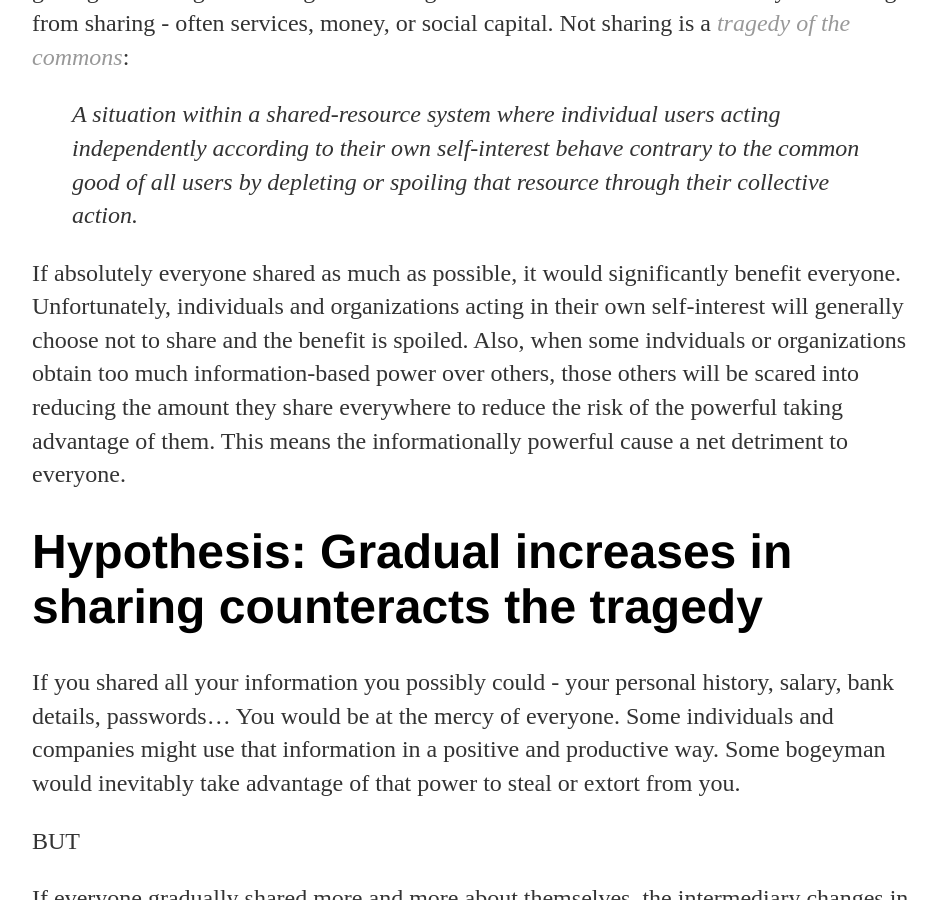
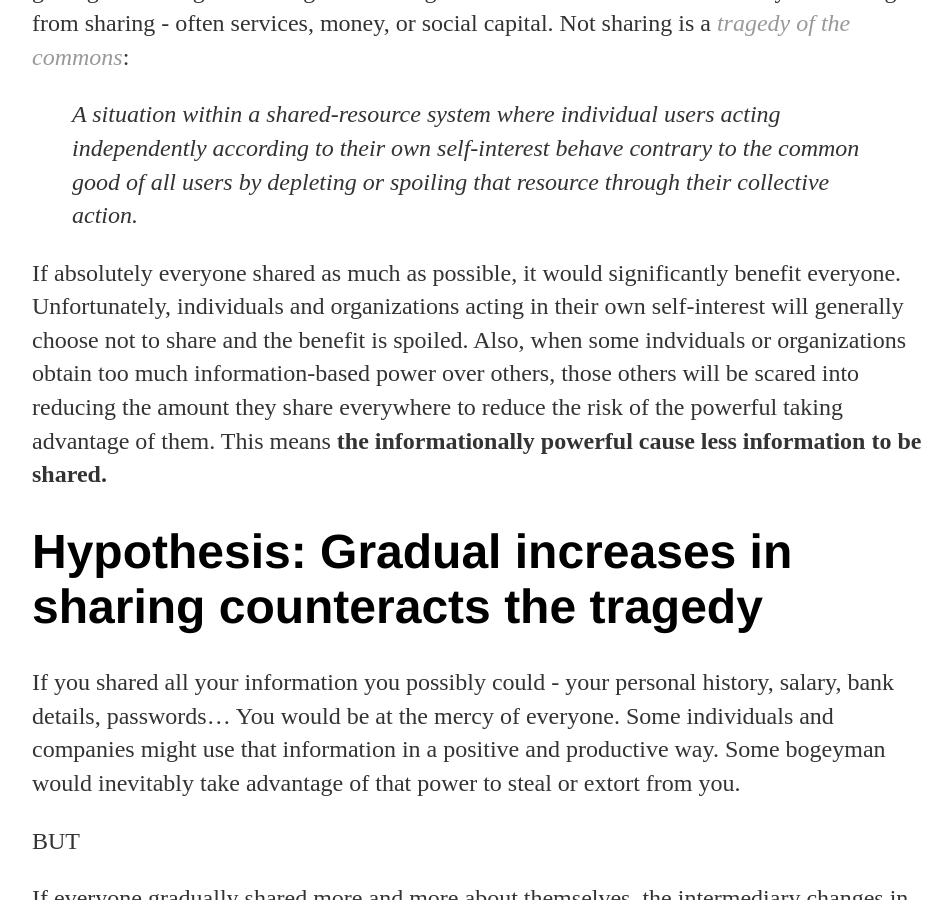
Before and after one commit to curiousest/curiousest.github.io, a Jekyll site: the page built from _posts/2016-12-22-privacy-is-a-tragedy-of-the-commons.md, in a window 1280 px wide and 900 px high, scrolled down 4678 px. Shown: the whole window, without its empty margins (160-1112 px from the left). Built offline with Jekyll 4.4.1, drawn with Linux system fonts in a browser that asks for light colours.

Commit message:
Update 2016-12-22-privacy-is-a-tragedy-of-the-commons.md

```diff
--- a/_posts/2016-12-22-privacy-is-a-tragedy-of-the-commons.md
+++ b/_posts/2016-12-22-privacy-is-a-tragedy-of-the-commons.md
@@ -114,7 +114,7 @@ Information inequality means that sharing information has a cost. Sharing inform
 
 > *A situation within a shared-resource system where individual users acting independently according to their own self-interest behave contrary to the common good of all users by depleting or spoiling that resource through their collective action.*
 
-If absolutely everyone shared as much as possible, it would significantly benefit everyone. Unfortunately, individuals and organizations acting in their own self-interest will generally choose not to share and the benefit is spoiled. Also, when some indviduals or organizations obtain too much information-based power over others, those others will be scared into reducing the amount they share everywhere to reduce the risk of the powerful taking advantage of them. This means the informationally powerful cause a net detriment to everyone.
+If absolutely everyone shared as much as possible, it would significantly benefit everyone. Unfortunately, individuals and organizations acting in their own self-interest will generally choose not to share and the benefit is spoiled. Also, when some indviduals or organizations obtain too much information-based power over others, those others will be scared into reducing the amount they share everywhere to reduce the risk of the powerful taking advantage of them. This means **the informationally powerful cause less information to be shared.**
 
 # Hypothesis: Gradual increases in sharing counteracts the tragedy
 
```
